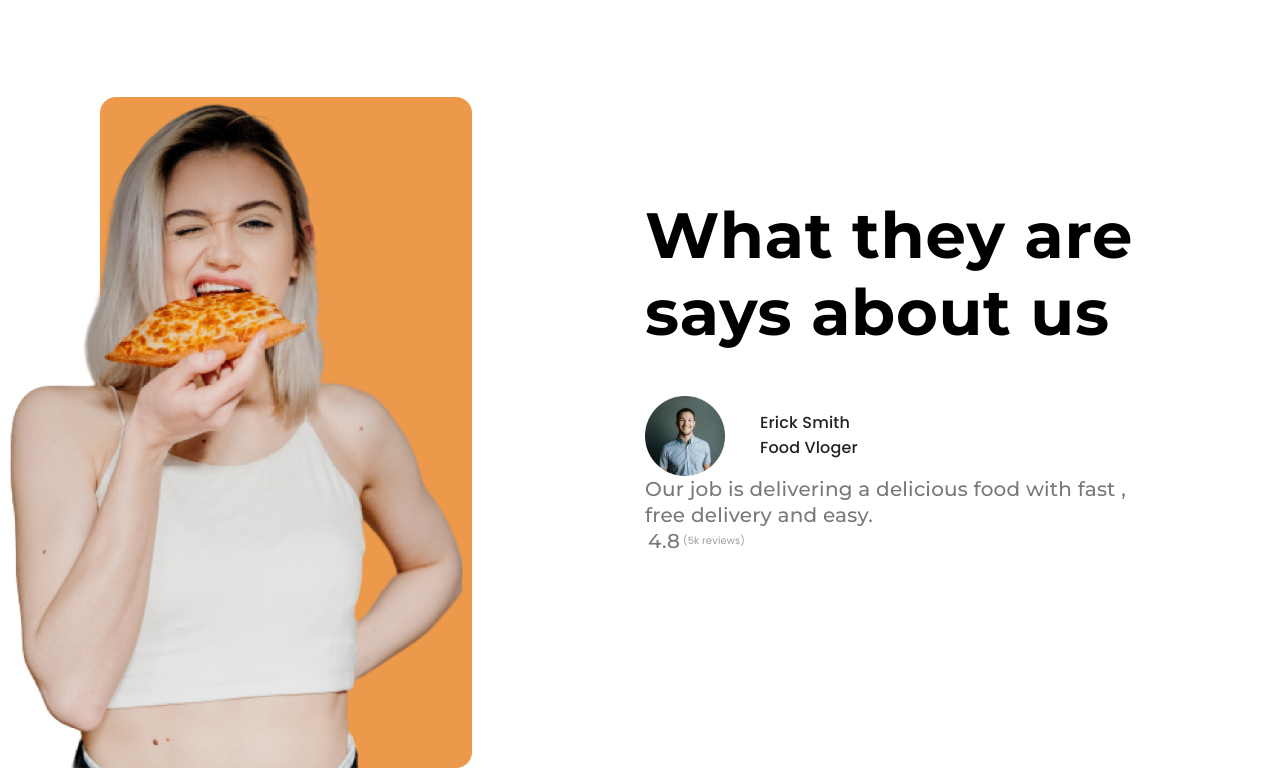
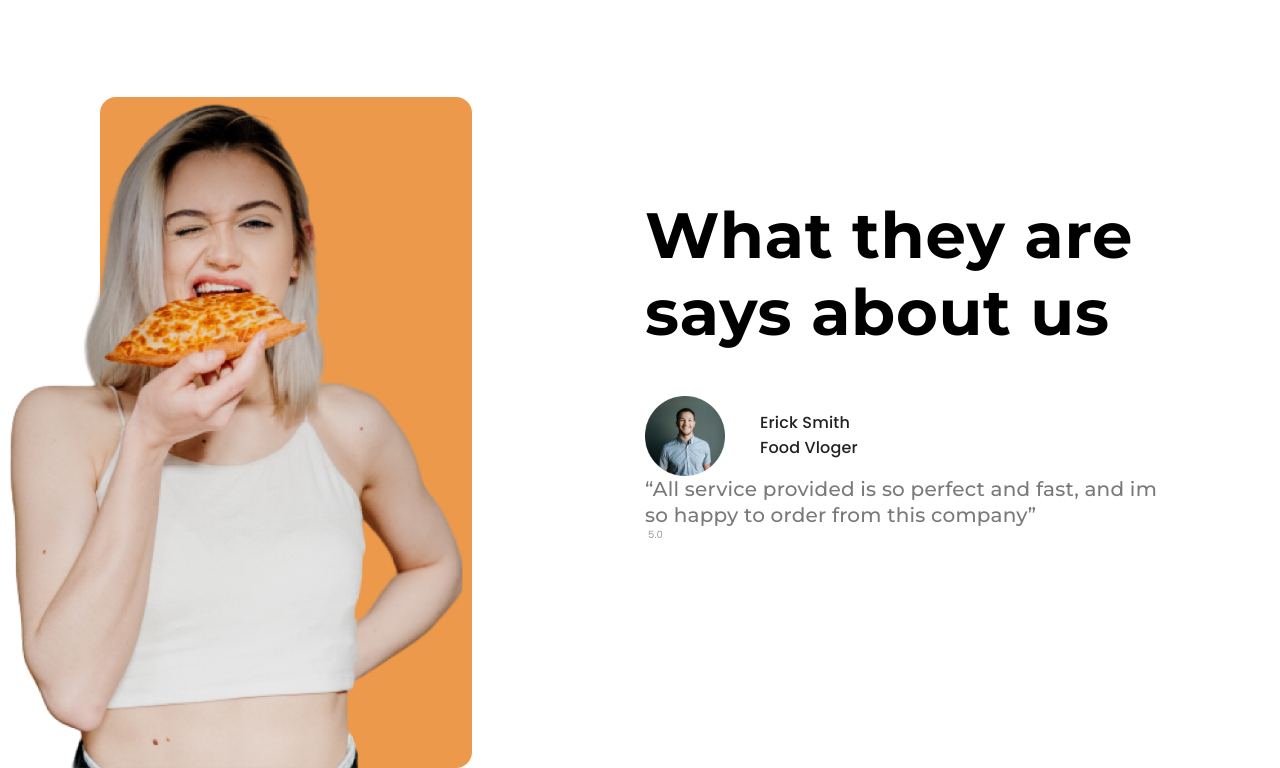
Before and after one commit to eracom-id412/mockup2code-antoine, a plain HTML site: page index.html in a window 1280 px wide. Shown: the part 810-1578 px from the top of the page. Drawn offline with Linux system fonts and the light colour scheme; files whose address does not match are found by name.

Commit message:
Little changes

```diff
--- a/index.html
+++ b/index.html
@@ -73,11 +73,10 @@
                         <p>Food Vloger</p>
                     </div>
                 </div>
-                <p>Our job is delivering a delicious food with fast ,<br>free delivery and easy.</p>
+                <p>“All service provided is so perfect and fast, and im so happy to order from this company”</p>
                 <div id="review_note">
                     <img src="/Users/Antoine/Documents/Eracom/sem_4/DEV/mockup2code/ICONS/star.svg" alt="">
-                    <p>4.8</p>
-                    <p>(5k reviews)</p>
+                    <p>5.0</p>
                 </div>
         </div>
     </section>
--- a/style.css
+++ b/style.css
@@ -9,6 +9,7 @@ font-family: 'Montserrat', sans-serif;
 letter-spacing: 0.01em;
 line-height: 100%;
 }
+/*Global*/
 p{
     margin: 0px;
 }
@@ -20,6 +21,7 @@ p{
 body{
     margin: 0px 100px 0px 100px;
 }
+/*Navigation*/
 .top_nav{
     display: flex;
     flex-direction: row;
@@ -108,6 +110,7 @@ nav > a:hover > .line_nav{
     color: #EC994B;
     border: 1px solid #EC994B;
 }
+/*Title*/
 h1{
     font-weight: 700;
     font-size: 64px;
@@ -121,6 +124,7 @@ p{
     line-height: 130%;
     color: #797979;
 }
+
 .section{
     display: flex;
     flex-direction: row;
```
